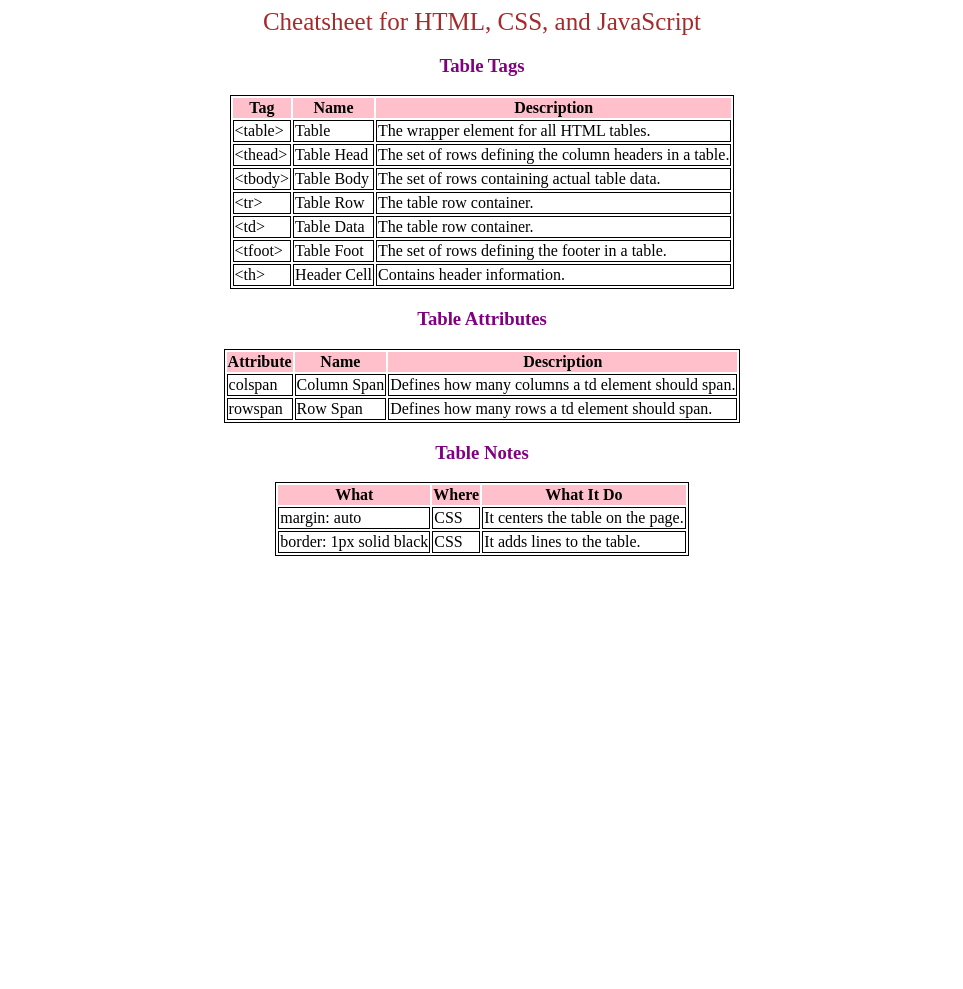
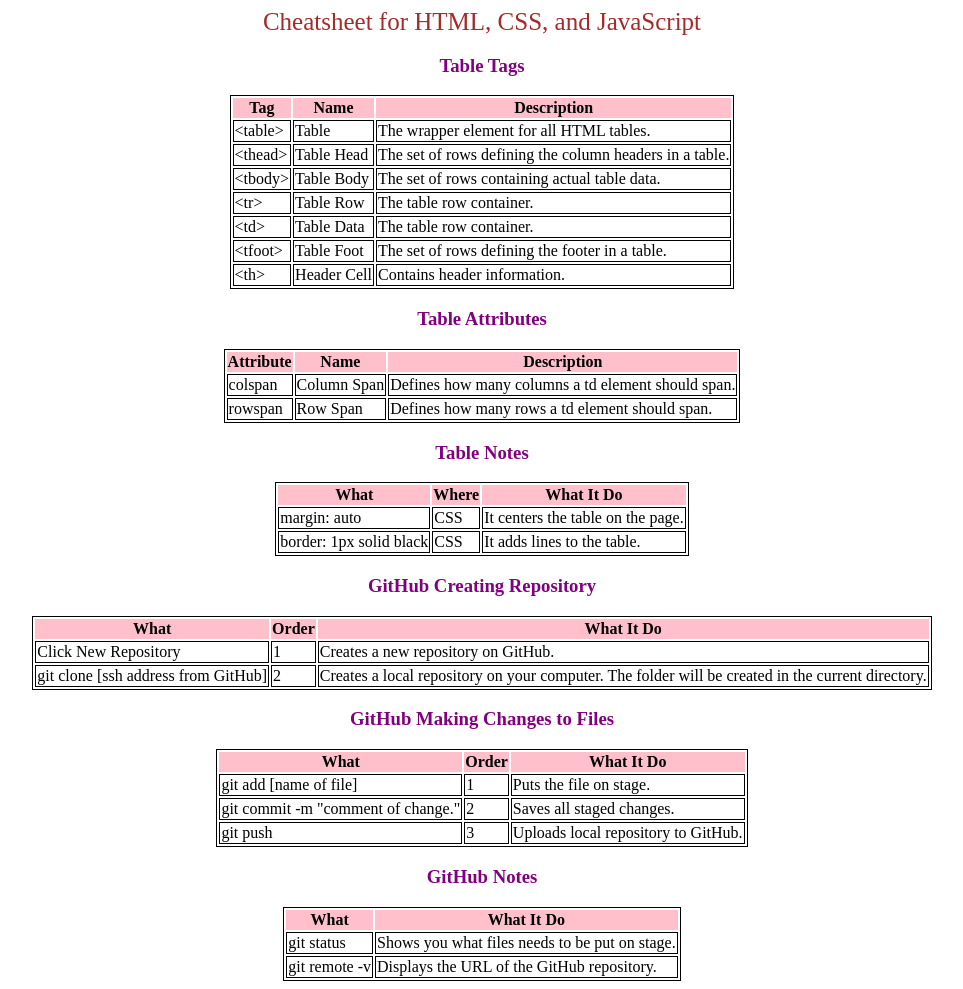
Before and after one commit to jhn9724/Cheatsheet, a plain HTML site: page index.html in a window 1280 px wide. Shown: the whole page, without its empty margins (158-1121 px from the left). Before the commit the page ends 800 px from the top, so only its background shows below. Drawn offline with Linux system fonts and the light colour scheme.

Commit message:
Added GitHub section

```diff
--- a/index.html
+++ b/index.html
@@ -107,5 +107,81 @@
 
         </table>
     </section>
+    <section>
+        <h3>GitHub Creating Repository</h3>
+        <table>
+            <thead>
+                <tr>
+                    <th>What</th>
+                    <th>Order</th>
+                    <th>What It Do</th>
+                </tr>
+            </thead>
+            <tbody>
+                <tr>
+                    <td>Click New Repository</td>
+                    <td>1</td>
+                    <td>Creates a new repository on GitHub.</td>
+                </tr>
+                <tr>
+                    <td>git clone [ssh address from GitHub]</td>
+                    <td>2</td>
+                    <td>Creates a local repository on your computer. The folder will be created in the current directory.</td>
+                </tr>
+
+            </tbody>
+
+        </table>
+    </section>
+    <section>
+        <h3>GitHub Making Changes to Files</h3>
+        <table>
+            <thead>
+                <tr>
+                    <th>What</th>
+                    <th>Order</th>
+                    <th>What It Do</th>
+                </tr>
+            </thead>
+            <tbody>
+                <tr>
+                    <td>git add [name of file]</td>
+                    <td>1</td>
+                    <td>Puts the file on stage.</td>
+                </tr>
+                <tr>
+                    <td>git commit -m "comment of change."</td>
+                    <td>2</td>
+                    <td>Saves all staged changes.</td>
+                </tr>
+                <tr>
+                    <td>git push</td>
+                    <td>3</td>
+                    <td>Uploads local repository to GitHub.</td>
+                </tr>
+            </tbody>
+        </table>
+    </section>
+    <section>
+        <h3>GitHub Notes</h3>
+        <table>
+            <thead>
+                <tr>
+                    <th>What</th>
+                    <th>What It Do</th>
+                </tr>
+            </thead>
+            <tbody>
+                <tr>
+                    <td>git status</td>
+                    <td>Shows you what files needs to be put on stage.</td>
+                </tr>
+                <tr>
+                    <td>git remote -v</td>
+                    <td>Displays the URL of the GitHub repository.</td>
+                </tr>
+            </tbody>
+        </table>
+    </section>
 </body>
 </html>
```
